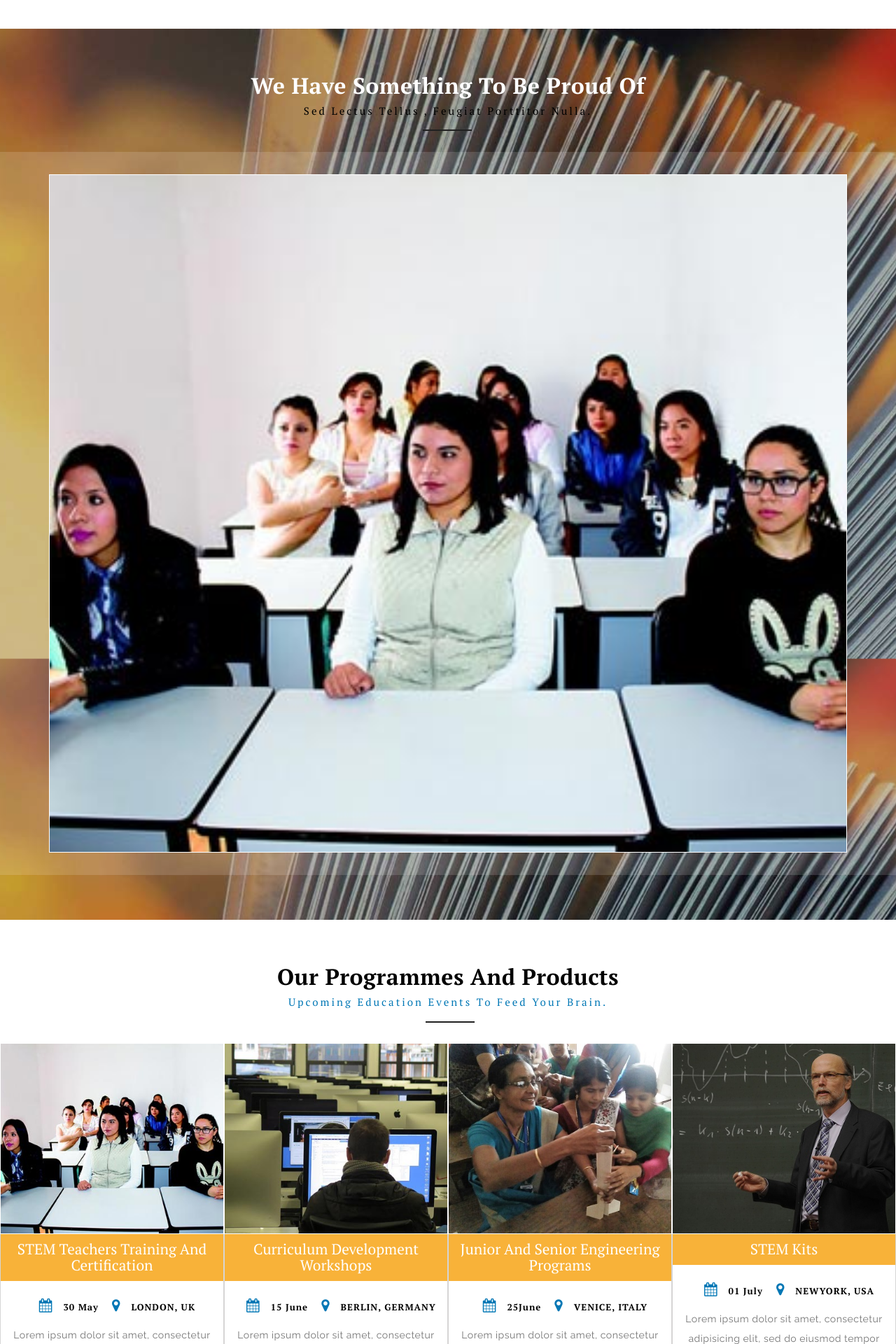
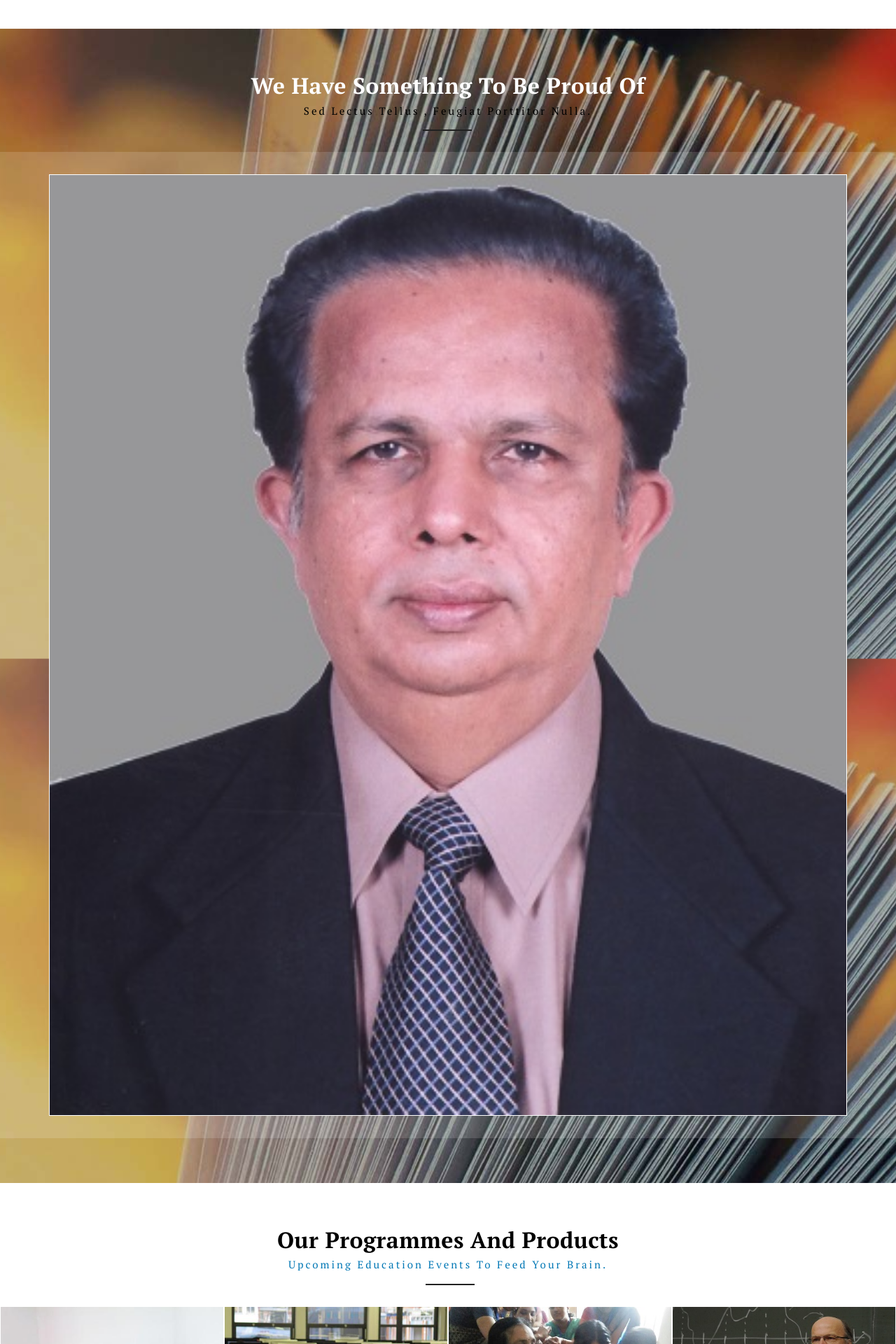
Before and after one commit to dhanyacm/stem1, a Jekyll site: the page built from index.html, in a window 1280 px wide. Shown: the part 1225-3145 px from the top of the page at 70% size. Built offline with Jekyll 4.4.1, drawn with Linux system fonts in a browser that asks for light colours.

Commit message:
Update index.html

```diff
--- a/index.html
+++ b/index.html
@@ -60,7 +60,7 @@ frontpage: true
 
 		<div class="container">
 			<div class="col-md-12 popular-grid">
-				<img src="images/a1.jpg" class="img-responsive" alt=""/>
+				<img src="images/madhavan-nair.jpg" class="img-responsive" alt=""/>
 			</div>
 			<!--
 			<div class="col-md-3 agileits w3layouts col-sm-6 stats-grid stats-grid-1">
```
